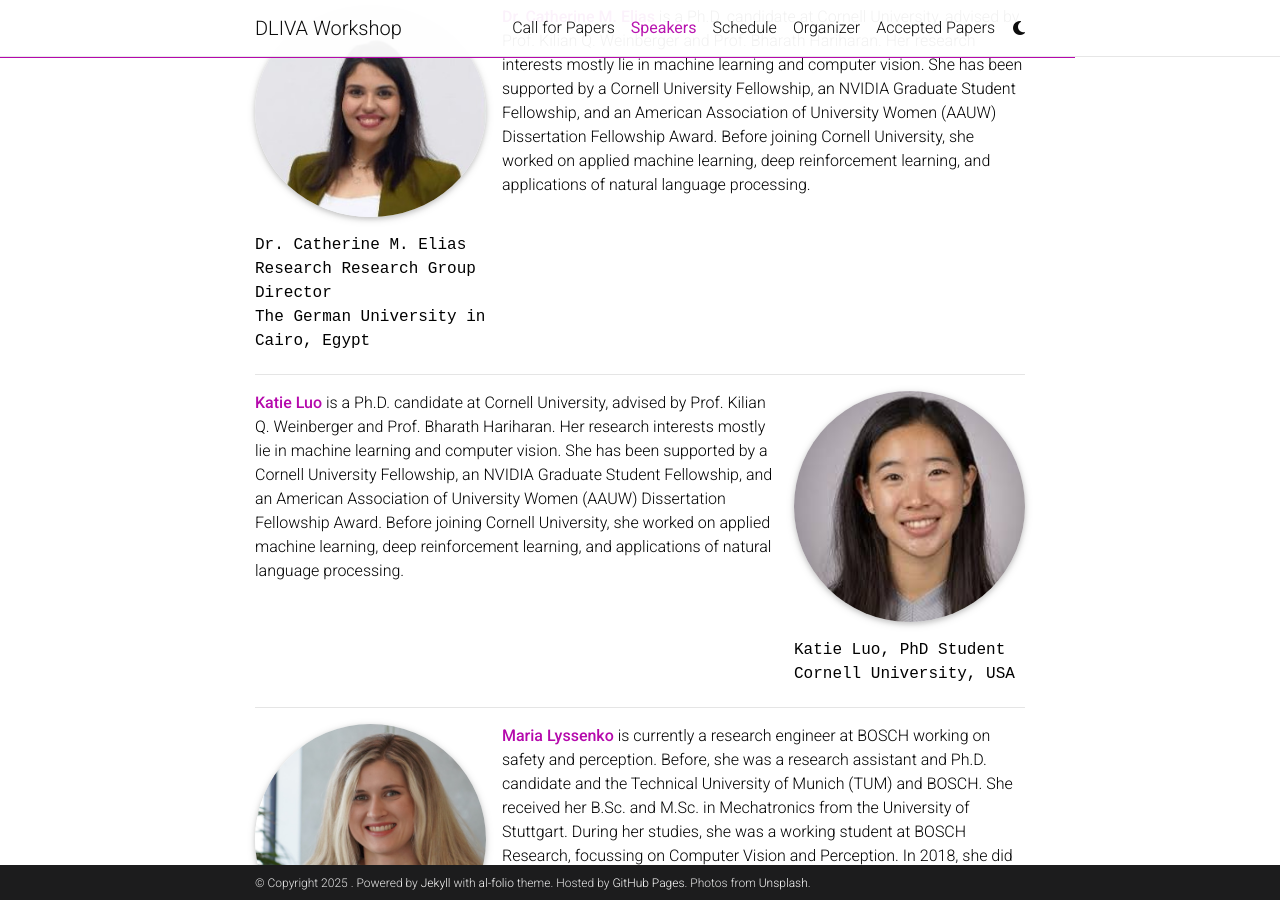
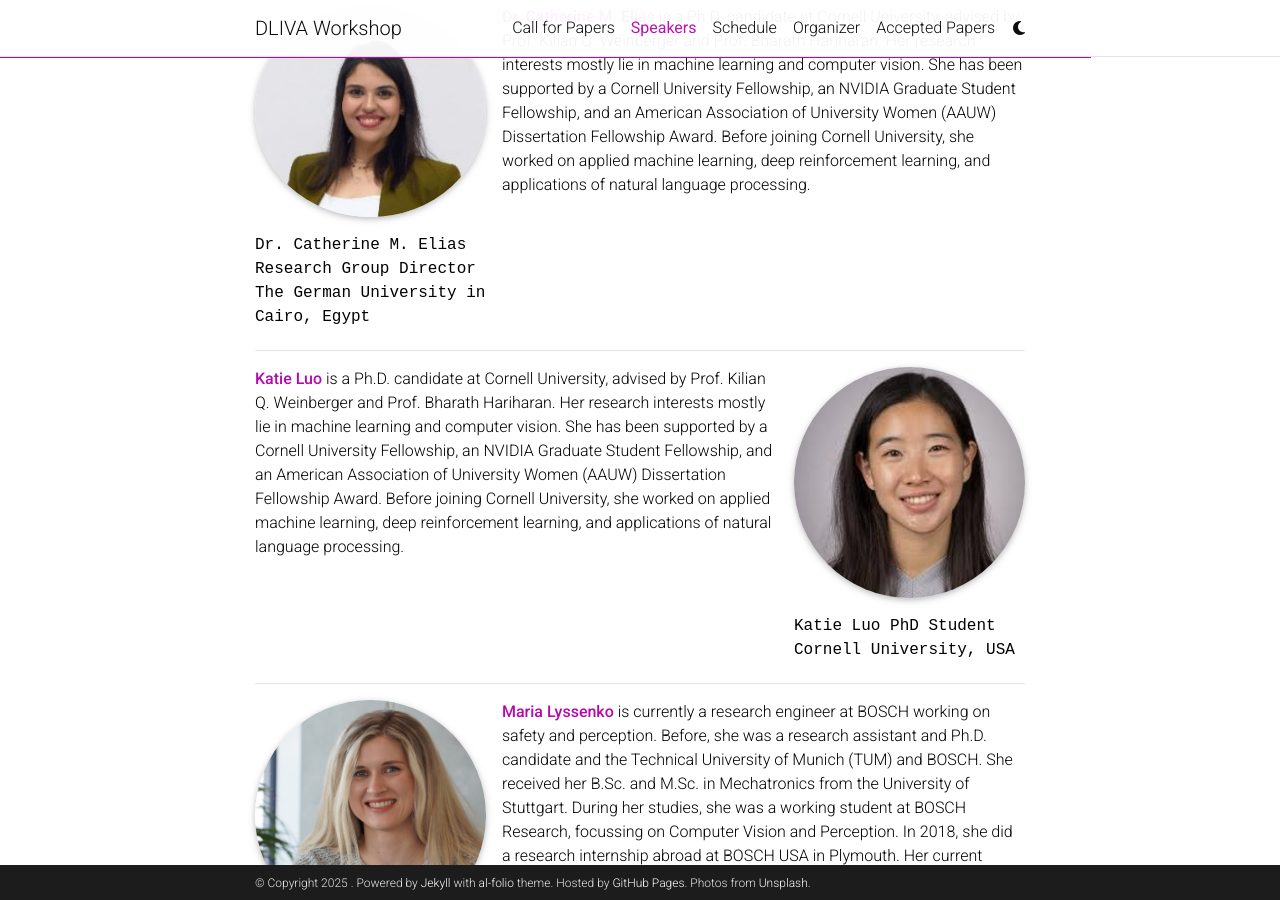
Before and after one commit to dliva-workshop/dliva-workshop.github.io, a Jekyll site: the page built from _pages/speakers.md, in a window 1280 px wide and 900 px high, scrolled down 1393 px. Built offline with Jekyll 4.4.1, drawn with Linux system fonts in a browser that asks for light colours; full-size pictures stand in for the smaller copies a plugin makes; comment, search, counter and statistics services are not loaded; a style sheet for code colours, icons or effects is not loaded.

```diff
--- a/_pages/speakers.md
+++ b/_pages/speakers.md
@@ -38,14 +38,14 @@
     image_circular: true # crops the image to make it circular
     more_info: >
       <p>Dr. Catherine M. Elias<br></p>
-      <p>Research Research Group Director<br></p>
+      <p>Research Group Director<br></p>
       <p>The German University in Cairo, Egypt</p>
   - align: right
     image: katie_luo.jpeg
     content: speaker_5.md
     image_circular: true # crops the image to make it circular
     more_info: >
-      <p>Katie Luo, <br></p>
+      <p>Katie Luo<br></p>
       <p>PhD Student<br></p>
       <p>Cornell University, USA</p>
   - align: left
```
